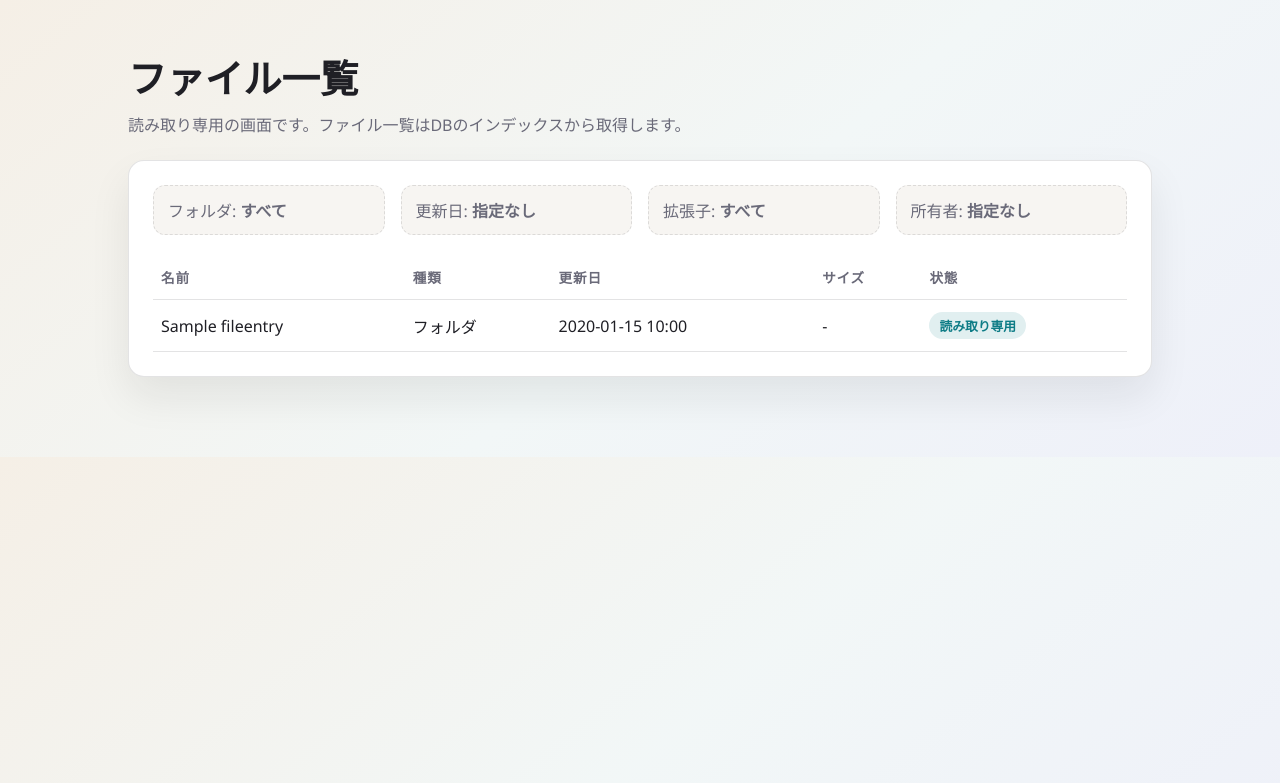
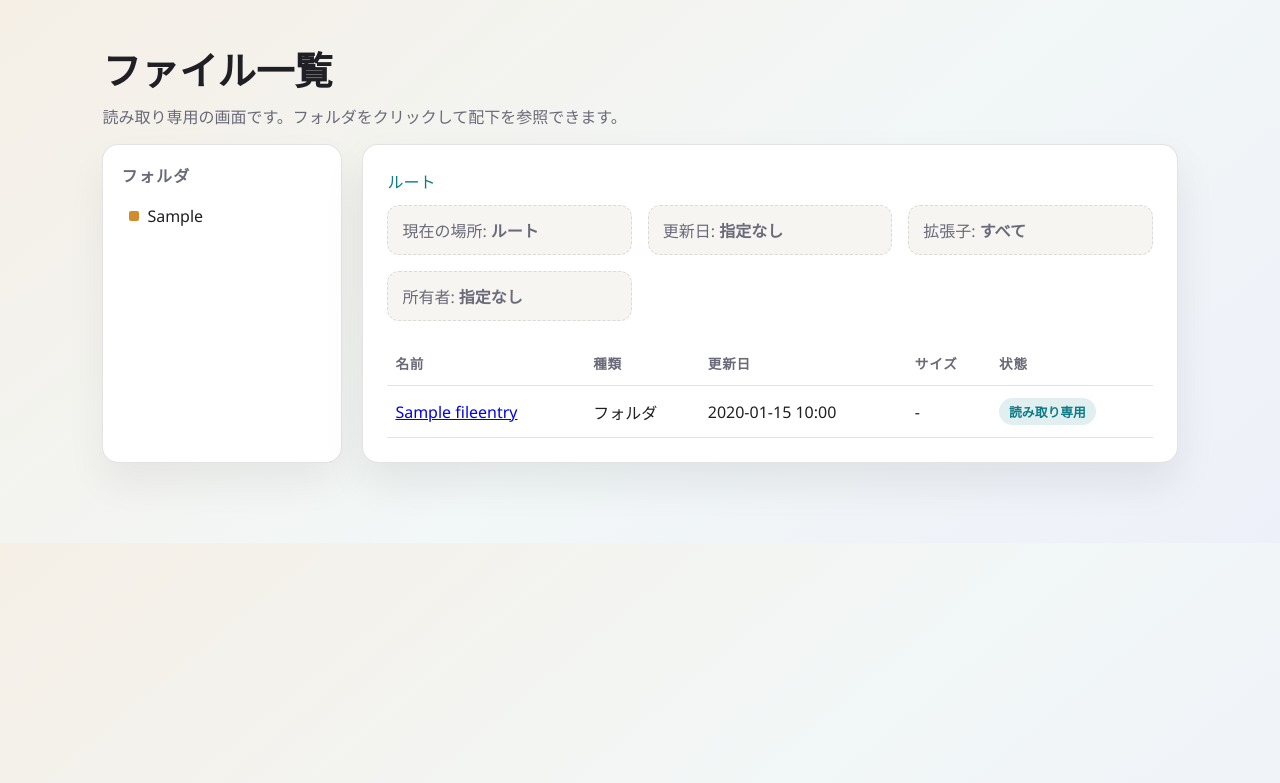
Before and after one commit to satoshuhei/web-file-portal, a Django app: page /files/ in a window 1280 px wide. Shown: the top 783 px of the page. Run offline with Django 5.2, Linux system fonts and the light colour scheme; tables that the repository leaves empty hold one stand-in row (values such as "Sample post").

Commit message:
Add folder navigation to file list

```diff
--- a/files/templates/files/index.html
+++ b/files/templates/files/index.html
@@ -12,6 +12,7 @@
             --paper: #f7f5f2;
             --accent: #0e7c86;
             --surface: #ffffff;
+            --folder: #d28b2d;
         }
 
         * {
@@ -26,7 +27,7 @@
         }
 
         header {
-            padding: 48px 10vw 24px;
+            padding: 40px 8vw 16px;
         }
 
         h1 {
@@ -41,7 +42,58 @@
         }
 
         main {
-            padding: 0 10vw 80px;
+            padding: 0 8vw 80px;
+        }
+
+        .layout {
+            display: grid;
+            grid-template-columns: minmax(180px, 240px) 1fr;
+            gap: 20px;
+        }
+
+        .sidebar {
+            background: var(--surface);
+            border-radius: 16px;
+            border: 1px solid var(--line);
+            padding: 18px;
+            box-shadow: 0 20px 40px rgba(24, 24, 24, 0.06);
+        }
+
+        .sidebar h2 {
+            margin: 0 0 12px;
+            font-size: 1rem;
+            text-transform: uppercase;
+            letter-spacing: 0.08em;
+            color: var(--muted);
+        }
+
+        .folder-list {
+            list-style: none;
+            padding: 0;
+            margin: 0;
+            display: grid;
+            gap: 8px;
+        }
+
+        .folder-list a {
+            display: flex;
+            align-items: center;
+            gap: 8px;
+            text-decoration: none;
+            color: var(--ink);
+            padding: 6px 8px;
+            border-radius: 8px;
+        }
+
+        .folder-list a:hover {
+            background: var(--paper);
+        }
+
+        .folder-icon {
+            width: 10px;
+            height: 10px;
+            border-radius: 2px;
+            background: var(--folder);
         }
 
         .panel {
@@ -50,6 +102,23 @@
             padding: 24px;
             border: 1px solid var(--line);
             box-shadow: 0 20px 40px rgba(24, 24, 24, 0.08);
+        }
+
+        .breadcrumbs {
+            display: flex;
+            flex-wrap: wrap;
+            gap: 8px;
+            margin-bottom: 12px;
+            color: var(--muted);
+        }
+
+        .breadcrumbs a {
+            color: var(--accent);
+            text-decoration: none;
+        }
+
+        .breadcrumbs span {
+            color: var(--muted);
         }
 
         .filters {
@@ -97,6 +166,12 @@
             font-size: 0.8rem;
         }
 
+        @media (max-width: 900px) {
+            .layout {
+                grid-template-columns: 1fr;
+            }
+        }
+
         @media (max-width: 720px) {
             header,
             main {
@@ -109,12 +184,42 @@
 <body>
     <header>
         <h1>ファイル一覧</h1>
-        <p>読み取り専用の画面です。ファイル一覧はDBのインデックスから取得します。</p>
+        <p>読み取り専用の画面です。フォルダをクリックして配下を参照できます。</p>
     </header>
     <main>
+        <div class="layout">
+            <aside class="sidebar">
+                <h2>フォルダ</h2>
+                <ul class="folder-list">
+                    {% if folders %}
+                        {% for folder in folders %}
+                            <li>
+                                <a href="?path={{ folder }}">
+                                    <span class="folder-icon"></span>
+                                    {{ folder }}
+                                </a>
+                            </li>
+                        {% endfor %}
+                    {% else %}
+                        <li>フォルダがありません。</li>
+                    {% endif %}
+                </ul>
+            </aside>
             <section class="panel">
+                <div class="breadcrumbs">
+                    {% for name, path in breadcrumbs %}
+                        {% if path %}
+                            <a href="?path={{ path }}">{{ name }}</a>
+                        {% else %}
+                            <a href="?path=">{{ name }}</a>
+                        {% endif %}
+                        {% if not forloop.last %}
+                            <span>/</span>
+                        {% endif %}
+                    {% endfor %}
+                </div>
                 <div class="filters">
-                <div class="filter">フォルダ: <strong>すべて</strong></div>
+                    <div class="filter">現在の場所: <strong>{{ current_path|default:"ルート" }}</strong></div>
                     <div class="filter">更新日: <strong>指定なし</strong></div>
                     <div class="filter">拡張子: <strong>すべて</strong></div>
                     <div class="filter">所有者: <strong>指定なし</strong></div>
@@ -133,7 +238,13 @@
                         {% if entries %}
                             {% for entry in entries %}
                                 <tr>
-                                <td>{{ entry.name }}</td>
+                                    <td>
+                                        {% if entry.is_dir %}
+                                            <a href="?path={{ entry.path }}">{{ entry.name }}</a>
+                                        {% else %}
+                                            {{ entry.name }}
+                                        {% endif %}
+                                    </td>
                                     <td>{{ entry.type }}</td>
                                     <td>{{ entry.modified_at }}</td>
                                     <td>{{ entry.size }}</td>
@@ -148,6 +259,7 @@
                     </tbody>
                 </table>
             </section>
+        </div>
     </main>
 </body>
 </html>
--- a/files/views.py
+++ b/files/views.py
@@ -14,13 +14,50 @@ def _format_size(size_bytes: int) -> str:
     return f"{size_bytes / (1024 * 1024 * 1024):.1f} GB"
 
 
+def _normalize_path(raw_path: str) -> str:
+    if not raw_path:
+        return ""
+    normalized = raw_path.strip().replace("\\", "/")
+    return normalized.strip("/")
+
+
+def _build_breadcrumbs(current_path: str):
+    crumbs = [("ルート", "")]
+    if not current_path:
+        return crumbs
+    parts = current_path.split("/")
+    acc = []
+    for part in parts:
+        acc.append(part)
+        crumbs.append((part, "/".join(acc)))
+    return crumbs
+
+
 def index(request):
+    current_path = _normalize_path(request.GET.get("path", ""))
+    prefix = f"{current_path}/" if current_path else ""
     entries = FileEntry.objects.all()
+
+    top_level = set()
+    for entry in entries:
+        top_segment = entry.relative_path.split("/")[0]
+        if top_segment:
+            top_level.add(top_segment)
+    folders = sorted(top_level)
+
     rows = []
     for entry in entries:
+        if not entry.relative_path.startswith(prefix):
+            continue
+        remainder = entry.relative_path[len(prefix) :]
+        if not remainder or "/" in remainder:
+            continue
         is_dir = entry.is_dir
         file_type = "フォルダ" if is_dir else (entry.extension.upper() or "ファイル")
         modified_at = timezone.localtime(entry.modified_at)
+        next_path = (
+            f"{current_path}/{remainder}" if current_path else remainder
+        )
         rows.append(
             {
                 "name": entry.name,
@@ -28,7 +65,20 @@ def index(request):
                 "modified_at": modified_at.strftime("%Y-%m-%d %H:%M"),
                 "size": "-" if is_dir else _format_size(entry.size_bytes),
                 "status": "読み取り専用",
+                "is_dir": is_dir,
+                "path": next_path,
             }
         )
 
-    return render(request, "files/index.html", {"entries": rows})
+    rows.sort(key=lambda item: (not item["is_dir"], item["name"].lower()))
+
+    return render(
+        request,
+        "files/index.html",
+        {
+            "entries": rows,
+            "folders": folders,
+            "current_path": current_path,
+            "breadcrumbs": _build_breadcrumbs(current_path),
+        },
+    )
```
Also changed, not shown: docs/agent_log.md (+20 -0 lines). Lines whose indentation alone changed are shown as unchanged.
